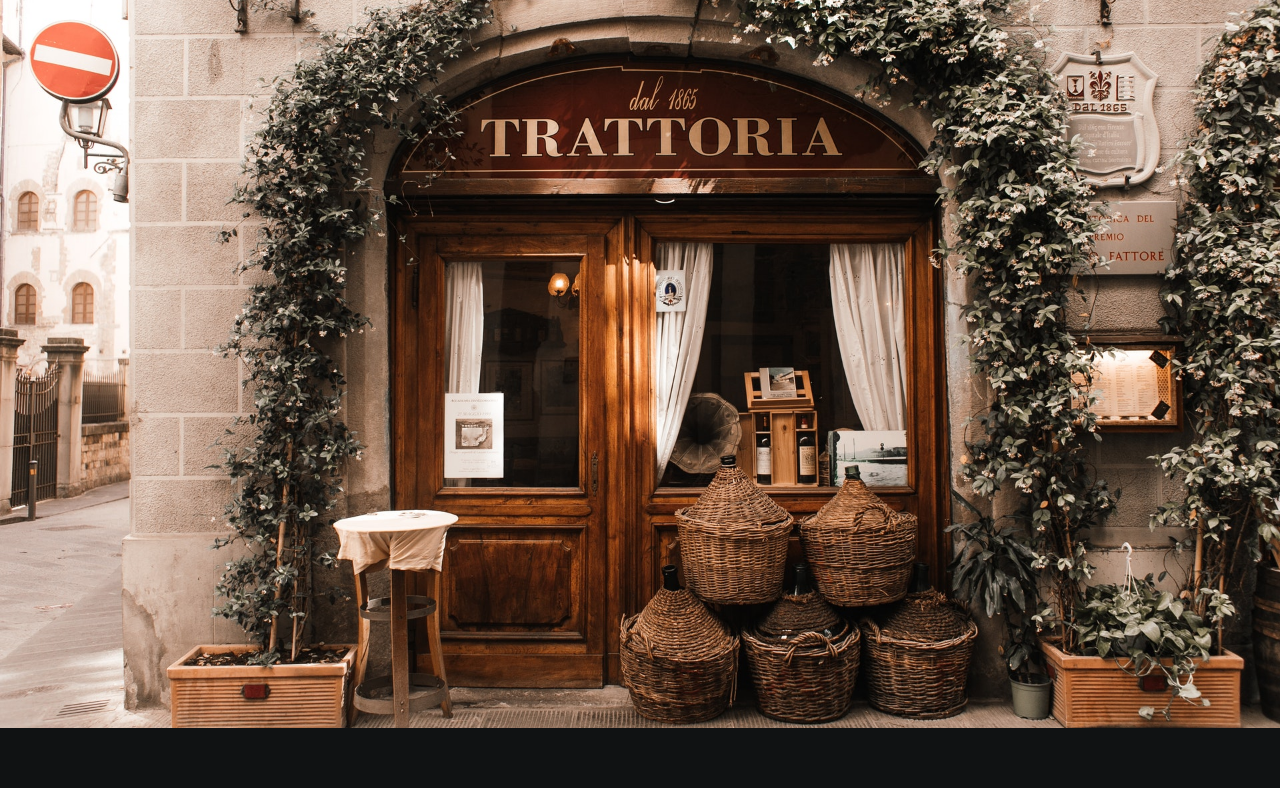
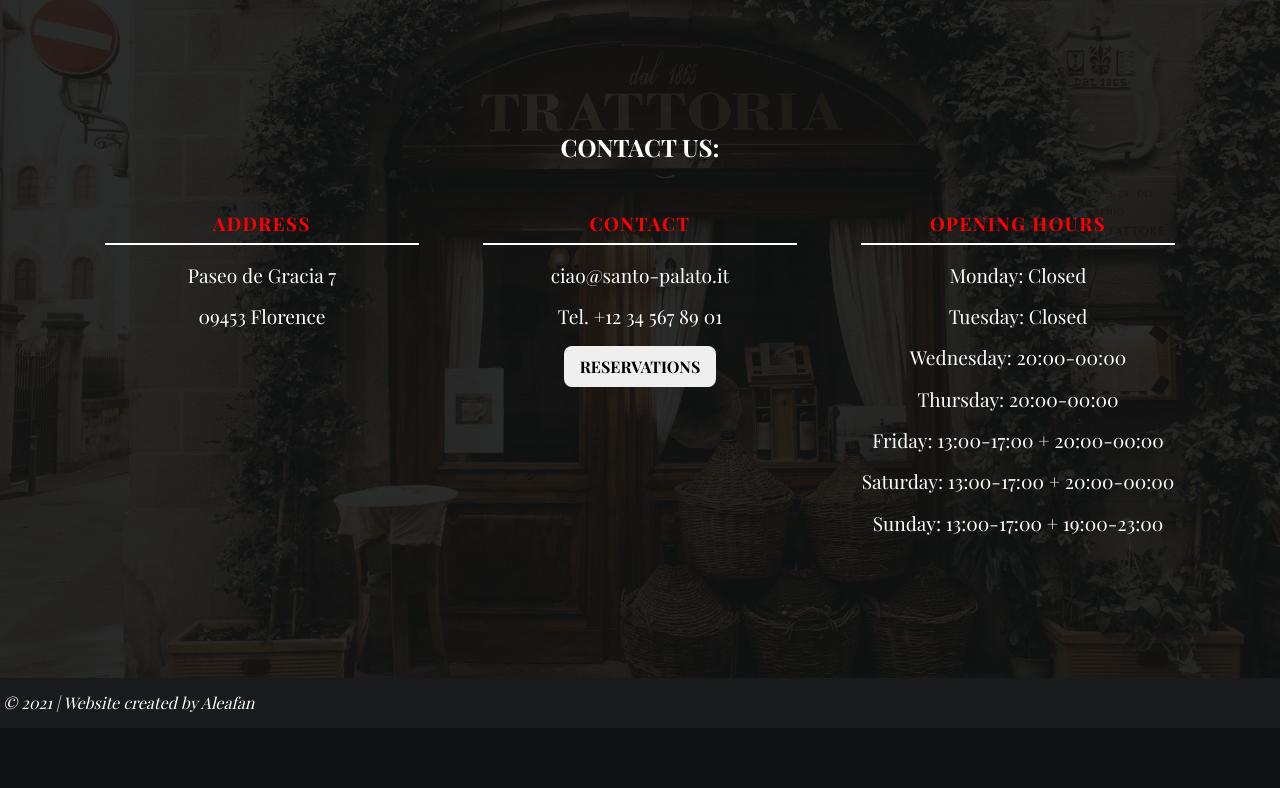
Before and after one commit to Aleafan/restaurant-site, a website built with webpack: page dist/index.html in a window 1280 px wide. Shown: the part 72-860 px from the top of the page. After the commit the page ends 800 px from the top, so only its background shows below. Built offline with nearby package versions, Linux system fonts and the light colour scheme; a web font is replaced by a local one.

Commit message:
Create HTML part of Contact tab module.

```diff
--- a/src/index.js
+++ b/src/index.js
@@ -4,14 +4,14 @@ import { createHeader } from './header.js';
 import { createFooter } from './footer.js';
 import { createMenu } from './menuPage.js';
 
-loadContent(createHeader());
-loadContent(createFooter());
-loadTab(createHomepage());
+// loadContent(createHeader());
+// loadContent(createFooter());
+// loadTab(createHomepage());
 
 setCssVars();
 
-const homeTab = document.getElementById('home');
-homeTab.addEventListener('click', () => loadTab(createHomepage()));
+// const homeTab = document.getElementById('home');
+// homeTab.addEventListener('click', () => loadTab(createHomepage()));
 
-const menuTab = document.getElementById('menu');
-menuTab.addEventListener('click', () => loadTab(createMenu()));
+// const menuTab = document.getElementById('menu');
+// menuTab.addEventListener('click', () => loadTab(createMenu()));
--- a/src/menuPage.js
+++ b/src/menuPage.js
@@ -43,7 +43,7 @@ const drinks = {
 
 export const createMenu = () => {
     const main = document.createElement('main');
-    main.setAttribute('id', 'menu');
+    main.classList.add('tab');
 
     const h2 = document.createElement('h2');
     h2.textContent = 'MENU';
--- a/src/styles.css
+++ b/src/styles.css
@@ -3,6 +3,9 @@
 }
 * {
   box-sizing: border-box;
+}
+html, body, #content {
+  height: 100%;
 }
 html {
   font-family: 'Playfair Display', serif;
@@ -12,6 +15,13 @@ body {
   max-width: 1600px;
   margin: 0 auto;
   color: white;
+}
+#content {
+  display: flex;
+  flex-direction: column;
+}
+main {
+  flex-grow: 1;
 }
 .background {
   background-image: url("./trattoria_1920-1280.jpg");
@@ -131,10 +141,8 @@ footer {
   nav > ul {
     display: flex;
     flex-direction: row;
+    font-size: 1.2rem;
   }
-  /* nav > ul > li {
-    padding: 0 0 0 3rem;
-  } */
   li > a:hover {
     color: grey;
   }
@@ -154,7 +162,10 @@ footer {
 }
 
 /* Menu page styling */
-#menu {
+main.background {
+  height: auto;
+}
+.tab {
   max-width: 800px;
   margin: 0 auto;
 }
@@ -163,14 +174,11 @@ img {
   margin: 0 auto 1rem;
   max-width: 100%;
 }
-#menu h2 {
-  font-family: var(--title-font);
-  margin-top: calc(var(--offset-header, 70px) + 0.5rem);
-  color: red;
+.tab h2 {
+  padding-top: var(--offset-header, 70px);
   text-align: center;
-  letter-spacing: 0.08em;
 }
-#menu section {
+.tab section {
   padding: 0.5rem;
 }
 h3 {
@@ -199,3 +207,49 @@ h3 {
   padding-right: 0.5rem;
   border-bottom: none;
 }
+
+/* Contact page styling */
+#contact {
+  height: 100%;
+  background-color:rgba(16, 18, 19, 0.89);
+}
+#contact article {
+  padding: 0.5rem;
+}
+#contact h2 {
+  padding-top: var(--offset-header, 70px);
+  text-align: center;
+}
+#contact p {
+  font-size: 1.2rem;
+  text-align: center;
+}
+button#reservation {
+  display: block;
+  cursor: pointer;
+  margin: 1rem auto;
+  padding: 0.7rem 1rem;
+  font-weight: bold;
+  border-radius: 8px;
+  border: none;
+}
+.flex-container {
+  display: flex;
+  flex-direction: column;
+}
+@media (min-width: 760px) {
+  #contact {
+    display: flex;
+    flex-direction: column;
+    justify-content: center;
+  }
+  .flex-container {
+    flex-direction: row;
+    justify-content: center;
+    text-align: center;
+  }
+  .flex-container article {
+    width: 330px;
+    margin: 1.5rem 1.5rem 0;
+  }
+}
```
Also changed, not shown: dist/index.html, dist/main.js.
